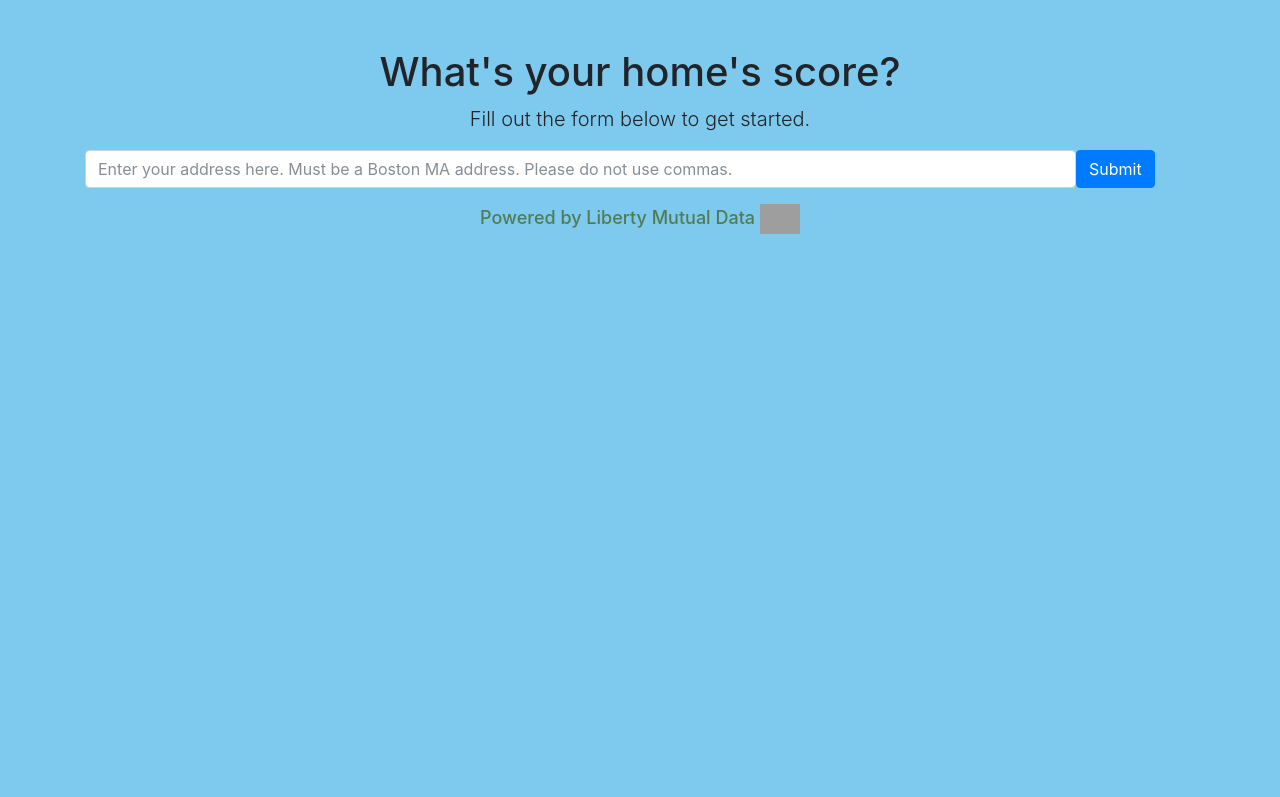
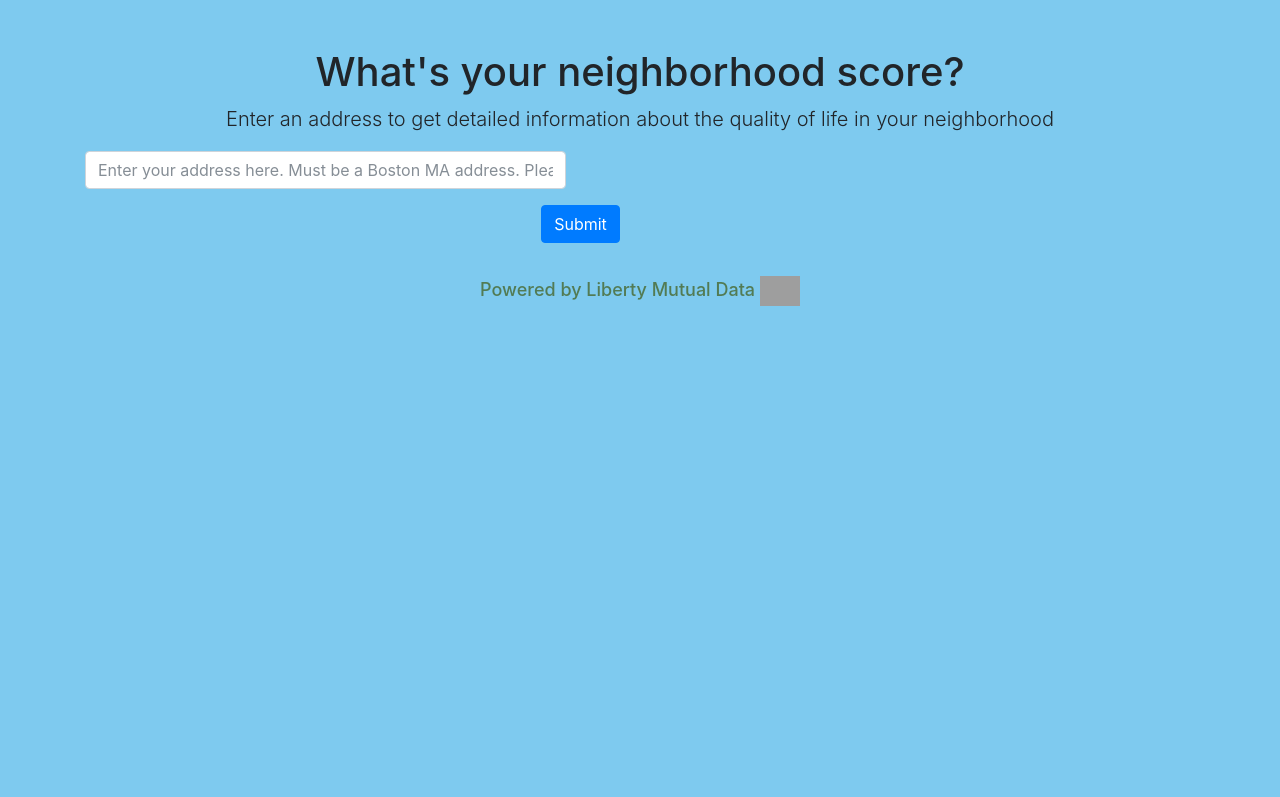
Before and after one commit to mhendrick98/HomeScore, a website: page form.html in a window 1280 px wide. Shown: the top 797 px of the page. Drawn offline with nearby package versions, Linux system fonts and the light colour scheme; grey boxes are pictures that could not be loaded.

Commit message:
fixing ng-if

```diff
--- a/form.html
+++ b/form.html
@@ -20,23 +20,29 @@
       <div id="header">
       </br>
     </br>
-      <h1>What's your home's score?</h1>
-        <p class="lead">Fill out the form below to get started.</p>
-        <form ng-submit="submit()" class="form-inline">
+      <h1>What's your neighborhood score?</h1>
+        <p class="lead">Enter an address to get detailed information about the quality of life in your neighborhood</p>
+        <div class="row">
+        <form ng-submit="submit()" class="form">
+          <div class="col-md-3">
+          </div>
+        <div class="col-md-6">
         <div class="form-group">
           <input type="text" class="form-control input-group" ng-model="address" name="address" placeholder="Enter your address here. Must be a Boston MA address. Please do not use commas." size="90%" required/>
         </div>
+      </div>
 
       <div class="form-group">
         <input type="submit" class="btn btn-primary btn-md" value="Submit">
       </div>
+      <div class="col-md-3">
+      </div>
     </form>
-        <div>
-          <h6> Powered by Liberty Mutual Data   <img src="https://images.contentful.com/r6ek15msiuv1/2O3qSSB9tSIm2w8yYCgyk2/cafba0690104c23a00fa53490819aee2/liberty-mutual-1.png">
-          </h6>
-        </div>
   </div>
-      <h5 id = "superScore"> Your SuperScore value for {{ addressQuery }} </br> is {{ superScore }} /100 </br> <h8> Find Your Score Report Below!</h8></h5>
+  <h6> Powered by Liberty Mutual Data   <img src="https://images.contentful.com/r6ek15msiuv1/2O3qSSB9tSIm2w8yYCgyk2/cafba0690104c23a00fa53490819aee2/liberty-mutual-1.png"></h6>
+  </div>
+
+  <h5 id = "superScore"> Your SuperScore value for {{ addressQuery }} </br> is {{ superScore }} /100 </br> <h8> Find Your Score Report Below!</h8></h5>
       <div id="report"> <!--ng-if="showReport" !-->
         <div class="row">
           <div class="col-md-6">
@@ -63,7 +69,6 @@
         <h9> Nearby Hubway Stations promote sustainability and an active lifestyle, two things known to improve overall quality of life.</h9>
         <div ng-repeat="station in hubwayStations">
           <h4> {{ station }} </h4>
-          <h4 ng-if="hubwayStations === []"> No bike sharing stations found. Please try again </h4>
         </div>
         </div>
       <div class="col-md-6">
@@ -71,7 +76,6 @@
         <h9> Ease of access to public transportation allows residents to save money on gas and other vehicle fees.</h9>
         <div ng-repeat="station in transitStations">
           <h4> {{ station }} </h4>
-          <h4 ng-if="transitStations === []"> No nearby transit stations found. Please try again </h4>
         </div>
       </div>
       <div class="col-md-6">
@@ -79,7 +83,6 @@
         <h9> Local hospitals give residents a sense of security and trust in their community.</h9>
         <div ng-repeat="hospital in hospitals">
           <h4> {{ hospital }} </h4>
-          <h4 ng-if="hospitals === []"> No nearby hospitals found. Please try again</h4>
         </div>
       </div>
       <div class="col-md-6">
@@ -87,7 +90,6 @@
         <h9> Living near schools with higher rankings boosts neighborhood scores. </h9>
         <div ng-repeat="school in schools" ng-if="$odd">
           <h4> {{ school }} </h4>
-          <h4 ng-if="schools === []"> No nearby schools found. Please try again </h4>
         </div>
       </div>
       </div>
```
